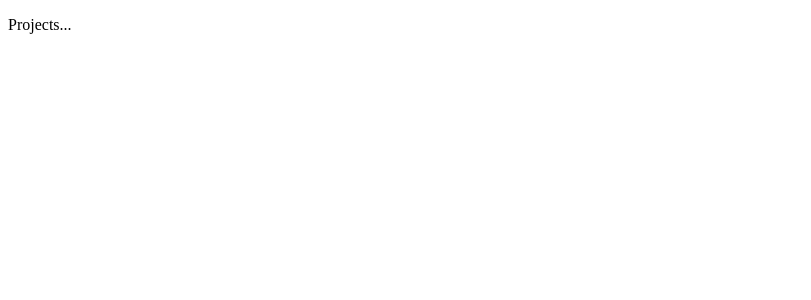
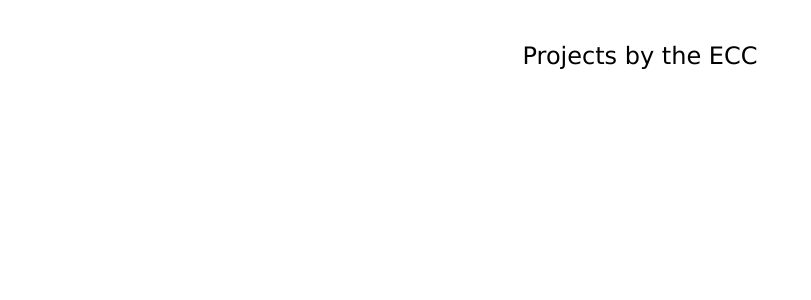
Before and after one commit to mohitkewalramani7/MOHIT-KEWALRAMANI-ecc-dssb-IS21-code-challenge-req101408, a Next.js app: page /projects/projects in a window 1280 px wide. Shown: the top 300 px of the page, without its empty margins (0-811 px from the left). Built offline with nearby package versions, Linux system fonts and the light colour scheme.

Commit message:
Added some more styling to projects page

```diff
--- a/pages/projects/projects.js
+++ b/pages/projects/projects.js
@@ -1,5 +1,12 @@
+'use client'
+import styles from './projects.module.css'
+
 export default function Projects() {
   return (
-    <p>Projects...</p>
+    <main className={styles.main}>
+      <p className={styles.heading}>
+        Projects by the ECC
+      </p>
+    </main>
   )
 }
--- /dev/null
+++ b/pages/projects/projects.module.css
@@ -0,0 +1,12 @@
+.main {
+    display: flex;
+    flex-direction: column;
+    justify-content: space-between;
+    align-items: center;
+    padding: 10px;
+    font-family: 'Lucida Grande'
+}
+
+.heading {
+    font-size: 24px;
+}
```
